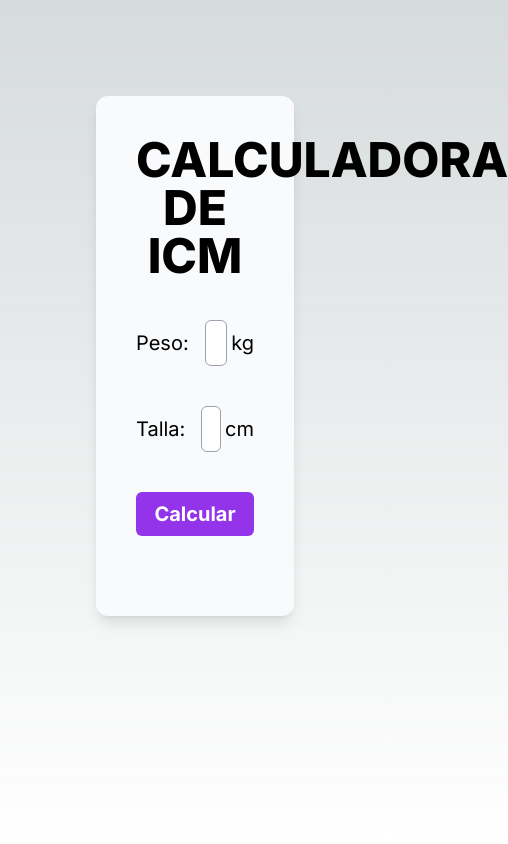
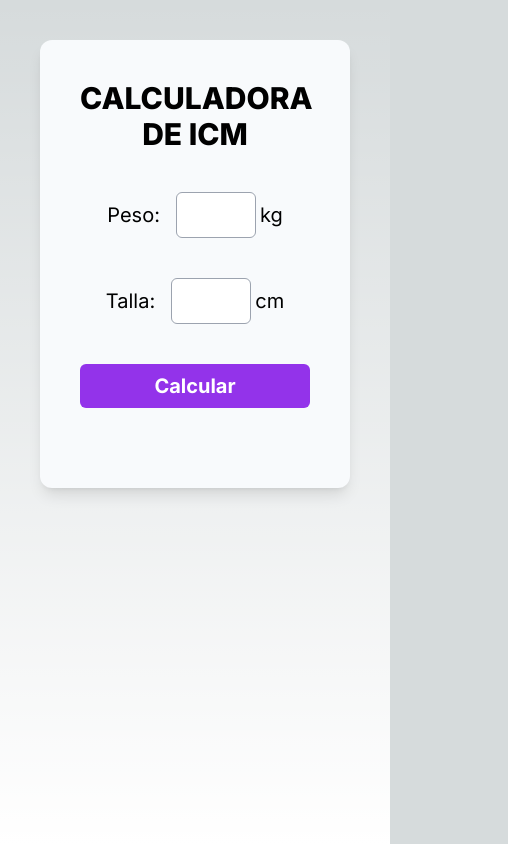
Before and after one commit to ynoacamino/imc-calculator, a Next.js app: page / in a window 390 px wide. Shown: the whole page, 508 px wide, since content can reach past the window. Built offline with nearby package versions, Linux system fonts and the light colour scheme.

Commit message:
add config to dark theme

```diff
--- a/src/app/page.jsx
+++ b/src/app/page.jsx
@@ -29,12 +29,12 @@
   };
 
   return (
-    <main className="flex min-h-screen flex-col items-center justify-between p-24 text-xl">
+    <main className="flex min-h-screen flex-col items-center justify-between p-10 text-xl">
       <form
         onSubmit={handdleSubmit}
         className="w-full max-w-md flex flex-col gap-10 bg-slate-50 p-10 rounded-xl shadow-lg"
       >
-        <h1 className="uppercase text-5xl font-extrabold text-center">
+        <h1 className="uppercase sm:text-5xl text-3xl font-extrabold text-center">
           Calculadora de ICM
         </h1>
         <label className="flex gap-4 justify-center items-center">
--- a/tailwind.config.js
+++ b/tailwind.config.js
@@ -13,6 +13,8 @@
           "conic-gradient(from 180deg at 50% 50%, var(--tw-gradient-stops))",
       },
     },
+
   },
   plugins: [],
+  darkMode: 'class'
 };
```
